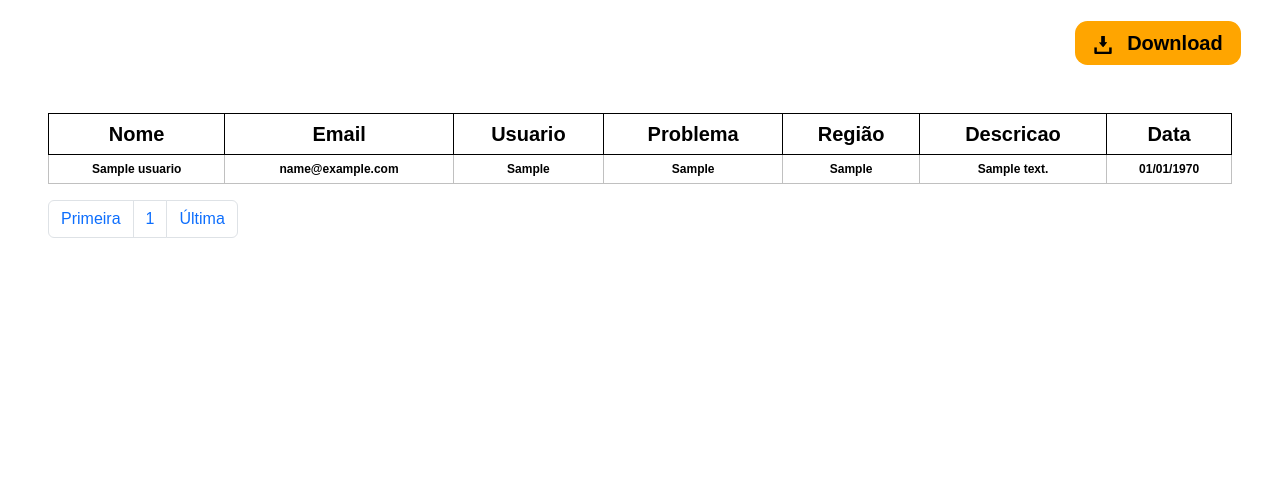
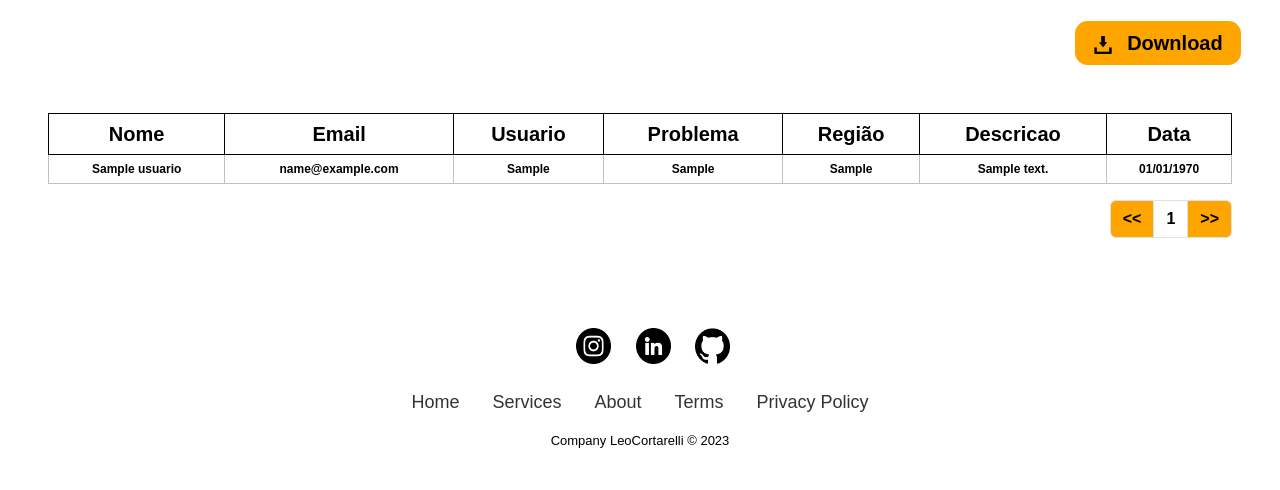
Before and after one commit to LeoCortarelli/reclamaEmail, a PHP site: page /php/Tabela/tabela.php?page=1 in a window 1280 px wide. Shown: the part 285-775 px from the top of the page. Run offline with PHP 8.4, Linux system fonts and the light colour scheme; tables that the repository leaves empty or names only in its code hold one stand-in row (values such as "Sample post").

Commit message:
atualizacao paginacao

```diff
--- a/css/style-tabela3.css
+++ b/css/style-tabela4.css
@@ -235,3 +235,72 @@ body {
     display: inline-flex;
     margin-left: 15px;
 }
+
+/* PAGINAÇÃO */
+
+.style-li-a{
+    font-weight: bold;
+    color: #000000;
+}
+.style-li-a:hover{
+    color: rgb(48, 48, 48);
+}
+
+.style-prim{
+    font-weight: bold;
+    background-color: orange;
+    color: #000000;
+}
+
+.style-prim:hover{
+    font-weight: bold;
+    background-color: rgb(255, 255, 255);
+    color: black;
+}
+
+/* FOOLTER */
+.footer-basic {
+    padding:40px 0;
+    background-color:#ffffff;
+    color:#000000;
+  }
+
+  .footer-basic ul {
+    padding:0;
+    list-style:none;
+    text-align:center;
+    font-size:18px;
+    line-height:1.6;
+    margin-bottom:0;
+  }
+
+  .footer-basic li {
+    padding:0 10px;
+  }
+
+  .footer-basic ul a {
+    color:inherit;
+    text-decoration:none;
+    opacity:0.8;
+  }
+
+  .footer-basic ul a:hover {
+    opacity:1;
+  }
+
+
+
+  .footer-basic .social > a {
+      font-size: 25px;
+      text-align: center;
+  }
+
+
+
+  .footer-basic .copyright {
+    margin-top:15px;
+    text-align:center;
+    font-size:13px;
+    color:#000000;
+    margin-bottom:0;
+  }
--- a/php/Tabela/tabela.php
+++ b/php/Tabela/tabela.php
@@ -11,7 +11,7 @@
     <meta charset="UTF-8">
     <meta name="viewport" content="width=device-width, initial-scale=1.0">
     <link href="https://cdn.jsdelivr.net/npm/bootstrap@5.3.2/dist/css/bootstrap.min.css" rel="stylesheet" integrity="sha384-T3c6CoIi6uLrA9TneNEoa7RxnatzjcDSCmG1MXxSR1GAsXEV/Dwwykc2MPK8M2HN" crossorigin="anonymous">
-    <link rel="stylesheet" href="../../css/style-tabela3.css">
+    <link rel="stylesheet" href="../../css/style-tabela4.css">
     <title>Tabela Reclama mail</title>
 </head>
 <body>
@@ -89,22 +89,41 @@
                 </tbody>
             </table>
             <div>
-                <nav aria-label="Navegação de página exemplo">
-                    <ul class="pagination">
-                        <li class="page-item"><a class="page-link" href="?page=1">Primeira</a></li>
+                <nav aria-label="Navegação de página exemplo" class="style-nav">
+                    <ul class="pagination justify-content-end style-ul">
+                        <li class="page-item"><a class="page-link style-prim" href="?page=1"><<</a></li>
                         <?php
                             $primeira_pag = max($page - $intervalo_paginas, 1);
                             $ultima_pag = min($numero_paginas, $page + $intervalo_paginas);
 
                             for($pagina = $primeira_pag; $pagina <= $ultima_pag; $pagina++){ ?>
-                                <li class="page-item"><a class="page-link" href="?page=<?php echo "{$pagina}"; ?>"><?php echo "{$pagina}"; ?></a></li>
+                                <li class="page-item"><a class="page-link style-li-a" href="?page=<?php echo "{$pagina}"; ?>"><?php echo "{$pagina}"; ?></a></li>
                         <?php } // Fechando o for ?>
-                        <li class="page-item"><a class="page-link" href="?page=<?php echo $ultima_pag; ?>">Última</a></li>
+                        <li class="page-item"><a class="page-link style-prim" href="?page=<?php echo $ultima_pag; ?>">>></a></li>
                     </ul>
                 </nav>
             </div>
         </div>
 
+        <!-- FOOTER -->
+    <div class="footer-basic">
+        <footer>
+            <div class="social" style="margin-left: 45%;">
+                <a href="https://www.instagram.com/leo.cortarelli/"><img src="../../img/instagram.png" width="5%"></a>
+                <a href="https://www.linkedin.com/in/leonardocortarelli/" style="padding-left: 20px;"><img src="../../img/linkedin.png" width="5%"></a>
+                <a href="https://github.com/LeoCortarelli" style="padding-left: 20px;"><img src="../../img/github.png" width="5%"></a>
+            </div>
+            <br>
+            <ul class="list-inline">
+                <li class="list-inline-item"><a href="../../index.php">Home</a></li>
+                <li class="list-inline-item"><a href="../../opcoes/telaService.html">Services</a></li>
+                <li class="list-inline-item"><a href="../../opcoes/telaSobre.html">About</a></li>
+                <li class="list-inline-item"><a href="../../opcoes/telaTermos.html">Terms</a></li>
+                <li class="list-inline-item"><a href="../../opcoes/telaPoliticaPrivacy.html">Privacy Policy</a></li>
+            </ul>
+            <p class="copyright">Company LeoCortarelli © 2023</p>
+        </footer>
+    </div>
 
 
 <script src="../../js/pesquisa.js"></script>
--- a/php/paginacao.php
+++ b/php/paginacao.php
@@ -9,7 +9,8 @@ $sql_usuario_count_query_exec = $conn->query($sql_usuario_count_query) or die($m
 $sql_usuario_count = $sql_usuario_count_query_exec->fetch_assoc();
 $usuario_count = $sql_usuario_count['contador']; // contador e o nome que demos para COUNT(*)
 
-$page = $_GET['page'] ? intval($_GET['page']) : 1; // Sé existir (?) o page a pagina vai ser o proprio page se não existir (:) ela vai ser 1
+#$page = $_GET['page'] ? intval($_GET['page']) : 1; // Sé existir (?) o page a pagina vai ser o proprio page se não existir (:) ela vai ser 1
+$page = isset($_GET['page']) ? intval($_GET['page']) : 1;
 $limit = 20;
 $intervalo_paginas = 1;
 $offset = ($page - 1) * $limit;
```
